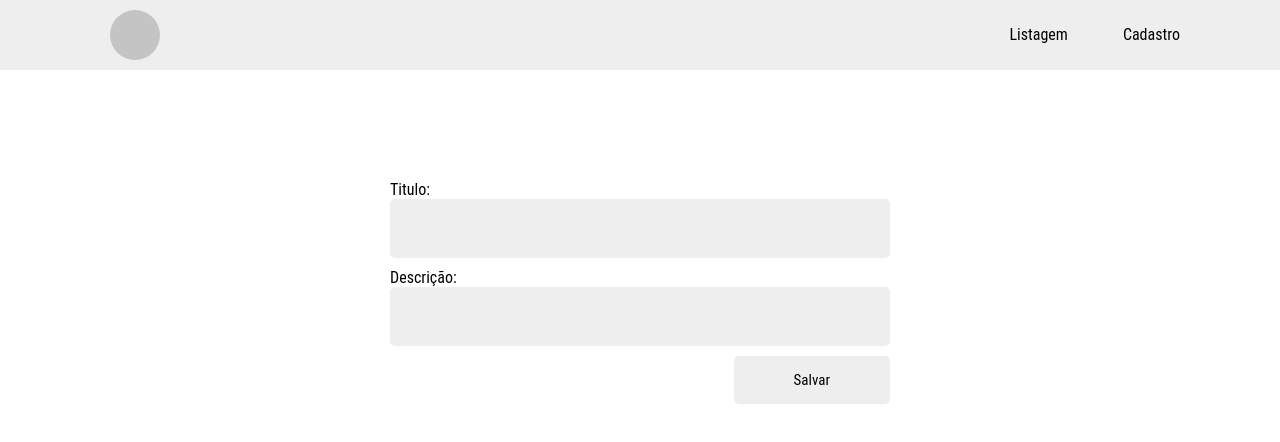
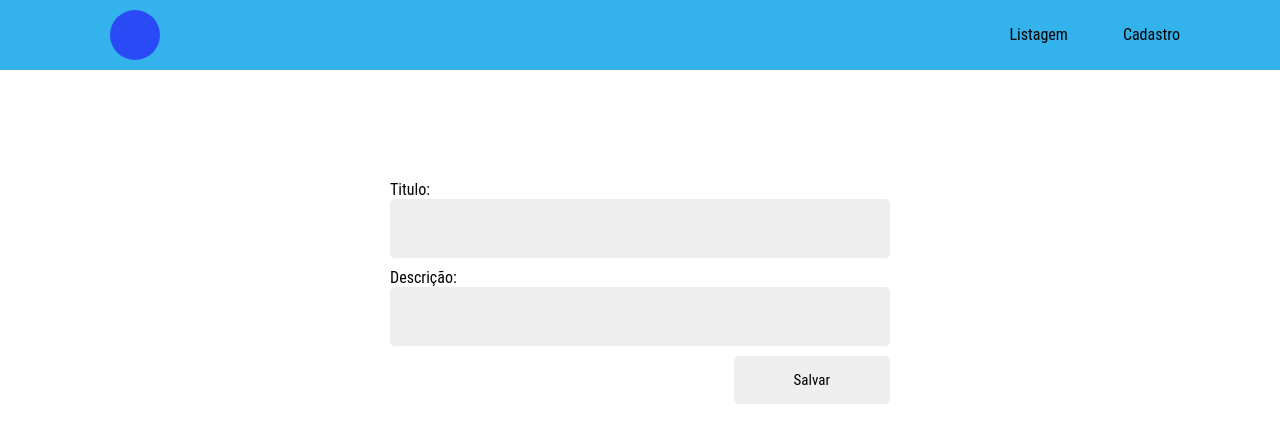
Before and after one commit to wesleyara/react-CRUD, a React (Vite) app: page /cadastro in a window 1280 px wide. Shown: the top 442 px of the page. Built offline with nearby package versions, Linux system fonts and the light colour scheme.

Commit message:
:hammer: Alterando estilo

```diff
--- a/src/index.scss
+++ b/src/index.scss
@@ -1,11 +1,11 @@
-$color-primary: #efeeee;
-$color-secondary: #c4c4c4;
+$color-primary: #33b2eb;
+$color-secondary: #2a4af6;
 
 * {
   margin: 0;
   padding: 0;
   box-sizing: border-box;
-  font-family: 'Roboto Condensed', sans-serif;
+  font-family: "Roboto Condensed", sans-serif;
 }
 
 .header {
@@ -29,16 +29,31 @@ $color-secondary: #c4c4c4;
   }
 
   li:hover {
-    background-color: white;
-    transform: scale(1.1);
+    background-color: $color-secondary;
+    color: white;
+    transform: scale(1.2);
   }
 
   .bxIcon {
     width: 50px;
     height: 50px;
+    display: flex;
+    justify-content: center;
+    align-items: center;
     background-color: $color-secondary;
     border-radius: 50%;
     margin-left: 100px;
+    transition: 0.3s ease-in-out;
+    cursor: pointer;
+
+    .bx.bx-face {
+      color: white;
+      font-size: 30px;
+    }
+  }
+
+  .bxIcon:hover {
+    transform: scale(1.2);
   }
 
   a {
@@ -50,7 +65,7 @@ $color-secondary: #c4c4c4;
 .cardItem {
   width: 300px;
   padding: 30px 50px 0px 50px;
-  background-color: $color-primary;
+  background-image: linear-gradient($color-secondary, $color-primary);
   margin-top: 10px;
   height: 310px;
   overflow: hidden;
@@ -73,14 +88,15 @@ $color-secondary: #c4c4c4;
     }
 
     img:hover {
-      background-color: $color-secondary;
+      background-color: $color-primary;
     }
   }
 
   .imgContainer {
     width: 150px;
+    height: 150px;
     margin: auto;
-    background-color: $color-secondary;
+    background-color: $color-primary;
 
     img {
       height: 150px;
@@ -88,7 +104,7 @@ $color-secondary: #c4c4c4;
   }
 
   .descContainer {
-    margin-top: 10px;
+    margin-top: 20px;
     overflow: auto;
     height: 110px;
   }
```
